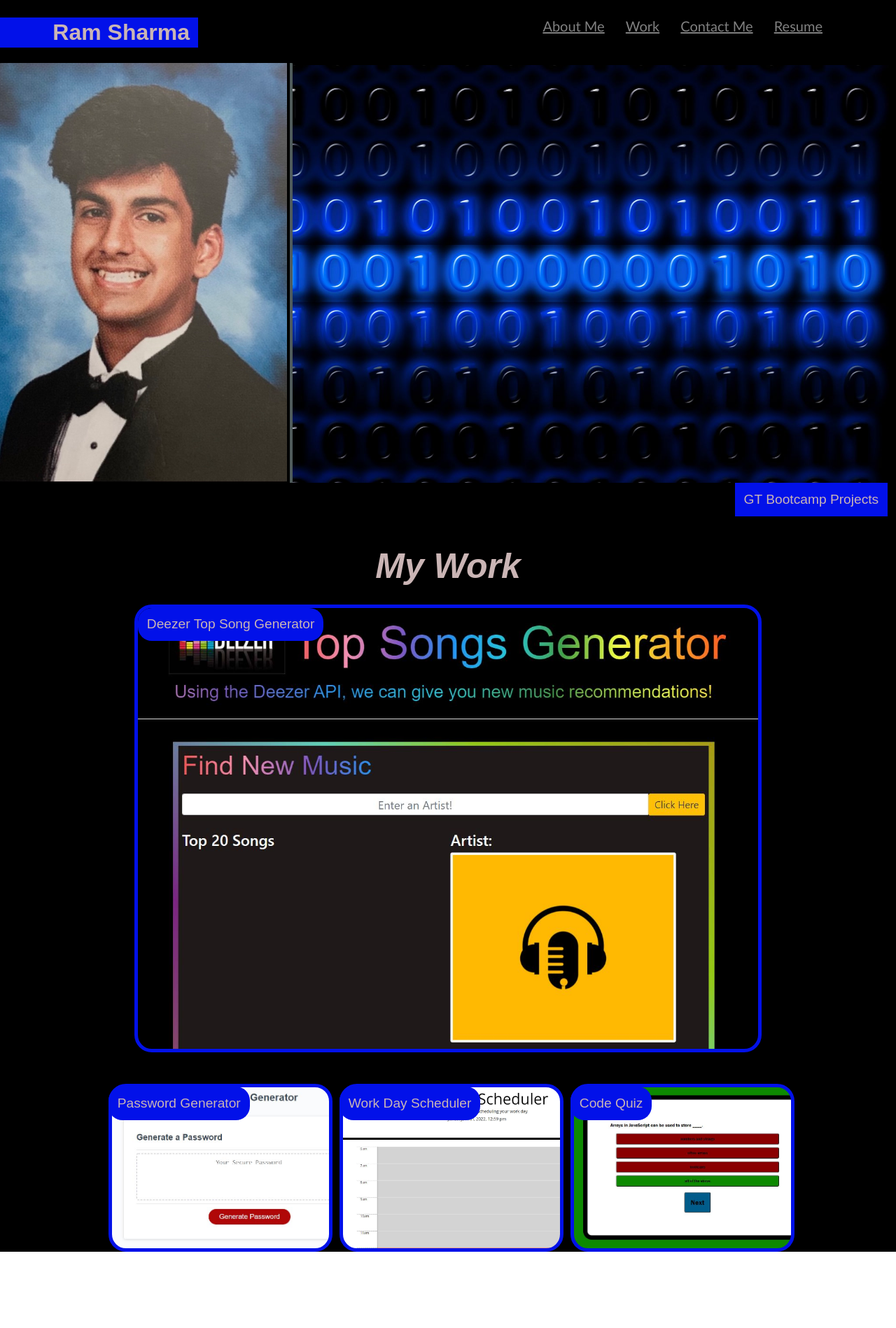
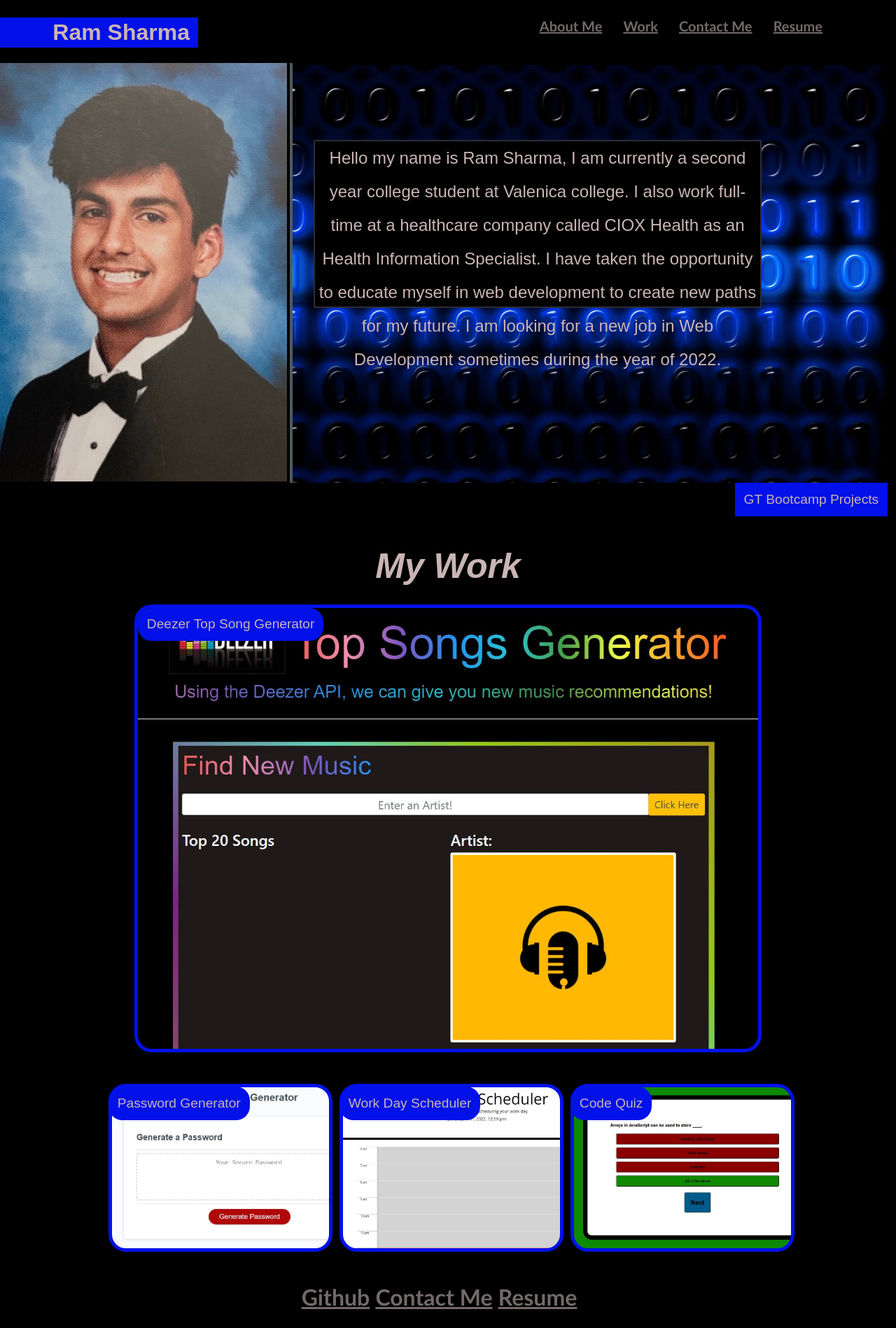
Before and after one commit to ramksharma1/homework2_professional_portfolio, a plain HTML site: page index.html in a window 1280 px wide. Shown: the whole page at 70% size. Before the commit the page ends 1789 px from the top, so only its background shows below. Drawn offline with Linux system fonts and the light colour scheme.

Commit message:
Created about me container to display correctly

```diff
--- a/Assets/css/style.css
+++ b/Assets/css/style.css
@@ -185,6 +185,7 @@ a {
     border: 5px solid rgb(2, 17, 233);
     margin-top: 2%;
     margin-right: 10px;
+    margin-bottom: 20px;
 }
 
 
@@ -230,3 +231,59 @@ a {
     color: rgb(202, 181, 181);
     background-color: rgb(2, 17, 233);
 }
+
+.footer {
+    width: 100%;
+    padding: 25px 25px 25px 0;
+    font-family: Arial;
+    background-color: black;
+    display: flex;
+    flex-direction: row;
+    justify-content: space-between;
+    justify-content: space-evenly;
+}
+
+.footer nav ul {
+    list-style-type: none
+}
+.footer nav {
+    font-family: 'Gill Sans', 'Gill Sans MT', Calibri, 'Trebuchet MS', sans-serif;
+    font-size: 32px;
+
+}
+
+
+.footer nav ul li {
+    display: inline-block;
+
+
+
+}
+
+a {
+    color: rgb(114, 106, 106);
+    font-weight: bolder;
+
+}
+
+.about-me-info {
+    text-align: center;
+}
+.about-me-info p {
+    position: absolute;
+    height: 30vh;
+    width: 50vw;
+    color: rgb(202, 181, 181);
+    background-color: black;
+    top: 40%;
+    left:60%;
+    transform: translate(-50%, -50%);
+    font-size: 24px;
+    border: 2px double rgb(44, 45, 53);
+    border-radius: 2px;
+    line-height: 200%;
+}
+
+@media screen and (max-width: ){
+
+}
--- a/index.html
+++ b/index.html
@@ -5,7 +5,7 @@
 <head>
     <meta charset="UTF-8" />
     <meta name="viewport" content="width=device-width, initial-scale=1" />
-    <link ref= "stylesheet" href="./assets/css/reset.css">
+    <link rel= "stylesheet" href="./assets/css/reset.css">
     <link rel="stylesheet" href="./assets/css/style.css">
     <title>Ram Sharma's Portfolio</title>
 </head>
@@ -33,10 +33,18 @@
     </header>
 
     <figure >
-        <div class="">
+        <div class="about-me-info">
         <img src="./Assets/images/coding_background.jpg" alt="Under header image" id="top-image">
+        <p>
+            Hello my name is Ram Sharma, I am currently a second year college student at Valenica college.
+            I also work full-time at a healthcare company called CIOX Health as an Health Information Specialist.
+            I have taken the opportunity to educate myself in web development to create new paths for my future.
+            I am looking for a new job in Web Development sometimes during the year of 2022.
+        </p>
+        </div>
+
         <img src="./Assets/images/ram_faceshot.jpg" alt="ram's faceshot" id="faceshot">
-        </div>
+
     </figure>
     <p id="subtitle">GT Bootcamp Projects</p>
     <p class="p-title">My Work</p>
@@ -70,10 +78,22 @@
 </body>
 
 <footer class="footer">
- <nav>
+  <nav>
+    <ul>
+
+        <li>
+            <a href="https://github.com/ramksharma1">Github</a>
+        </li>
+        <li>
+            <a href="#contact-me">Contact Me</a>
+        </li>
+        <li>
+            <a href="#resume">Resume</a>
+        </li>
+    </ul>
 
 
- </nav>
+  </nav>
 
 </footer>
 
```
